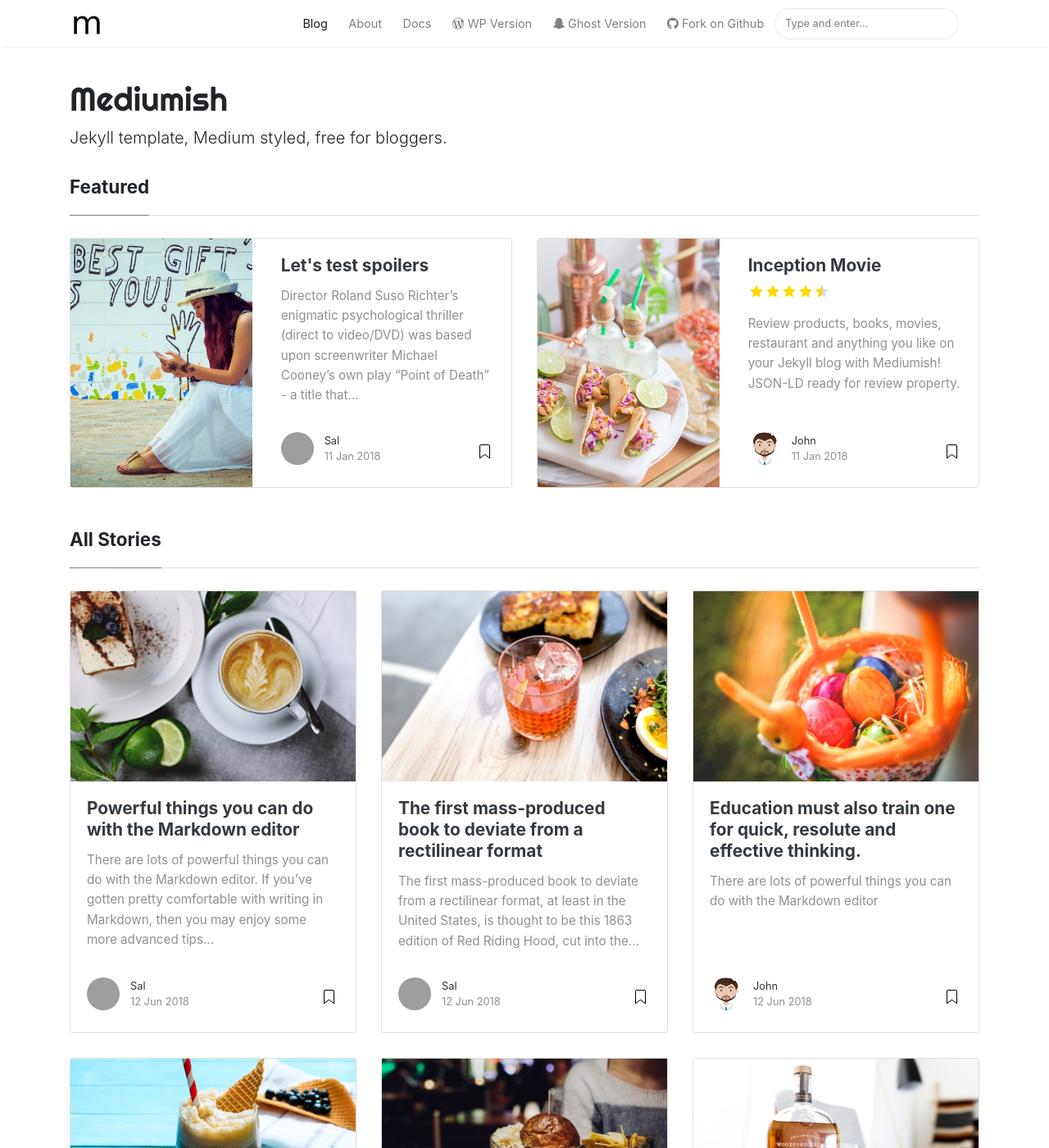
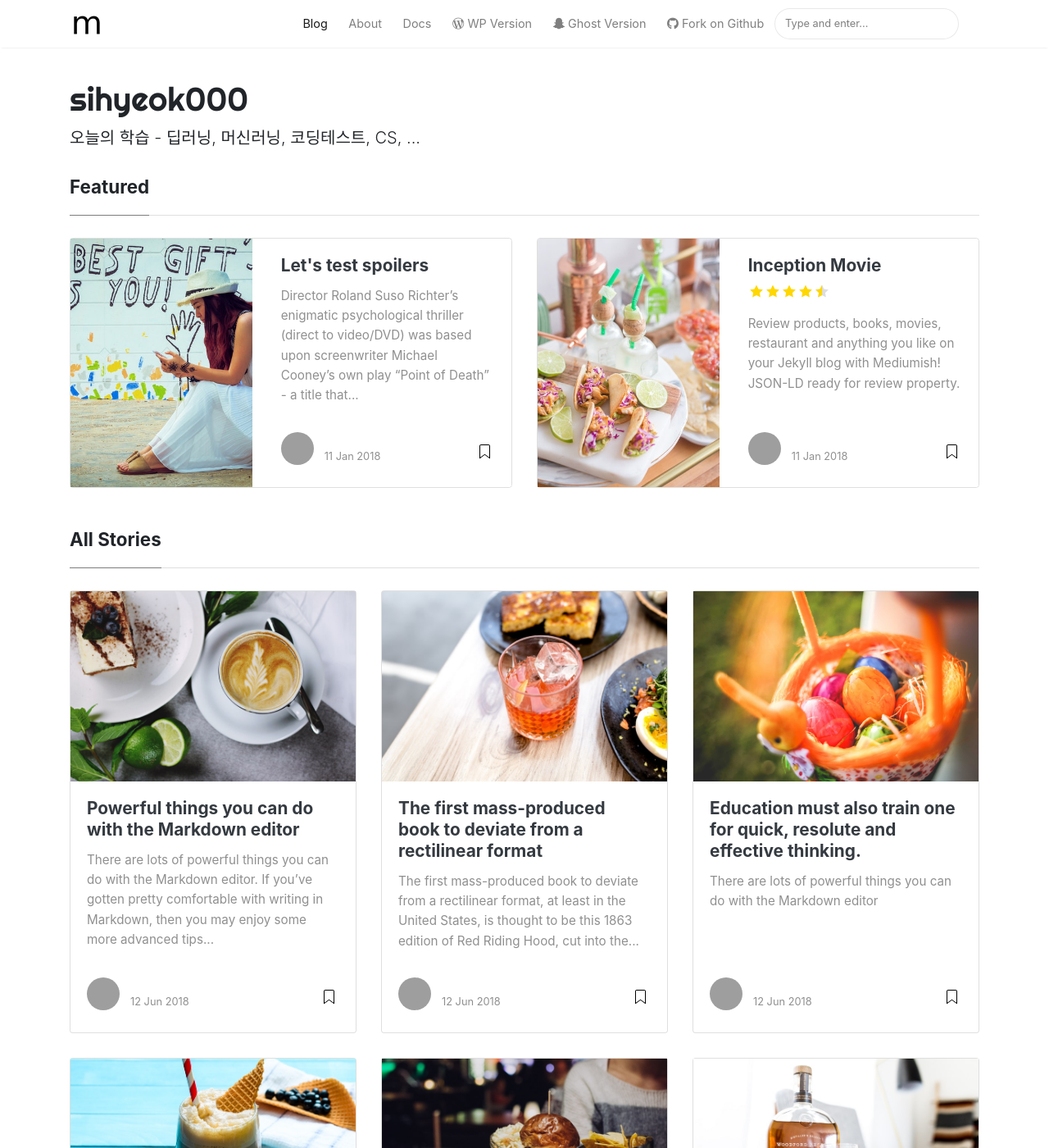
Before and after one commit to sihyeok000/sihyeok000.github.io, a Jekyll site: the page built from index.html, in a window 1280 px wide and 1400 px high. Shown: the whole window at 82% size. Built offline with Jekyll 4.4.1, drawn with Linux system fonts in a browser that asks for light colours; nearby versions of some CDN libraries; the list of posts is cut into pages by our own code; some of the changed text lies outside the part shown; grey boxes are pictures that could not be loaded.

Commit message:
Update _config.yml
config 수정

```diff
--- a/_config.yml
+++ b/_config.yml
@@ -1,35 +1,27 @@
 # Site
-name: "Mediumish"
-title: "Mediumish"
-description: "Jekyll template, Medium styled, free for bloggers."
+name: "sihyeok000"
+title: "sihyeok000의 블로그"
+description: "오늘의 학습 - 딥러닝, 머신러닝, 코딩테스트, CS, ..."
 logo: 'assets/images/logo.png'
 favicon: 'assets/images/logo.png'
 baseurl: /mediumish-theme-jekyll
-google_analytics: 'UA-46278016-1'
+google_analytics: ''
 disqus: 'demowebsite'
-mailchimp-list: 'https://wowthemes.us11.list-manage.com/subscribe/post?u=8aeb20a530e124561927d3bd8&amp;id=8c3d2d214b'
+mailchimp-list: ''
 include: ["_pages"]
 permalink: /:title/
 
 # Authors
 authors:
-  sal:
-    name: Sal
-    display_name: Sal
-    gravatar: e56154546cf4be74e393c62d1ae9f9d4
-    email: wowthemesnet@gmail.com
-    web: https://www.wowthemes.net
-    twitter: https://twitter.com/wowthemesnet
-    description: "Author of Mediumish, a Bootstrap Medium styled template available for WordPress, HTML, Ghost and Jekyll. You are currently previewing Jekyll template demo."
-  john:
-    name: John
-    display_name: John
-    avatar: 'assets/images/avatar.png'
-    gravatar: b1cc14991db7a456fcd761680bbc8f81
-    email: wowthemesnet@gmail.com
-    web: https://www.wowthemes.net
-    twitter: https://twitter.com/wowthemesnet
-    description: "This is the author box. Write a short description of the author here. You are currently previewing Mediumish demo, a Jekyll template compatible with Github pages."
+  sihyeok000:
+    name: Sihyeok Lee
+    display_name: 이시혁
+    gravatar: 'assets/images/my-profile.jpg'
+    email: lt4545@korea.ac.kr
+    web: https://sihyeok000.github.io
+    twitter:
+    description: "DL/ML"
+
 
 # Plugins
 plugins:
```
